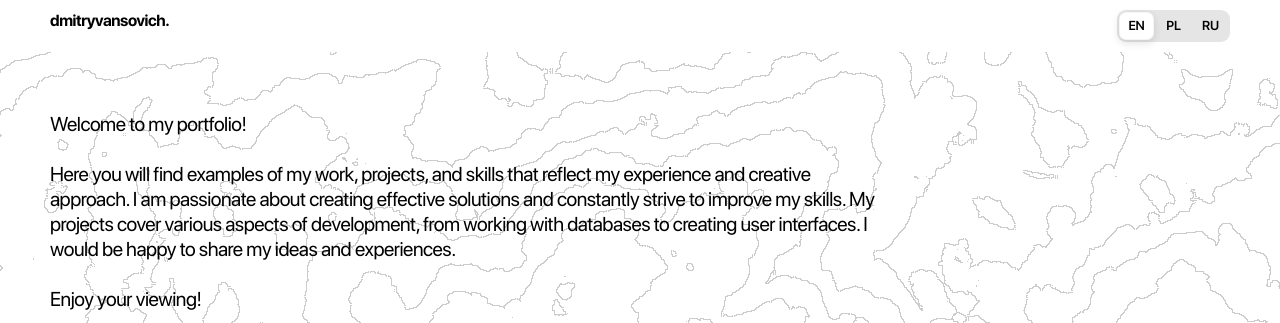
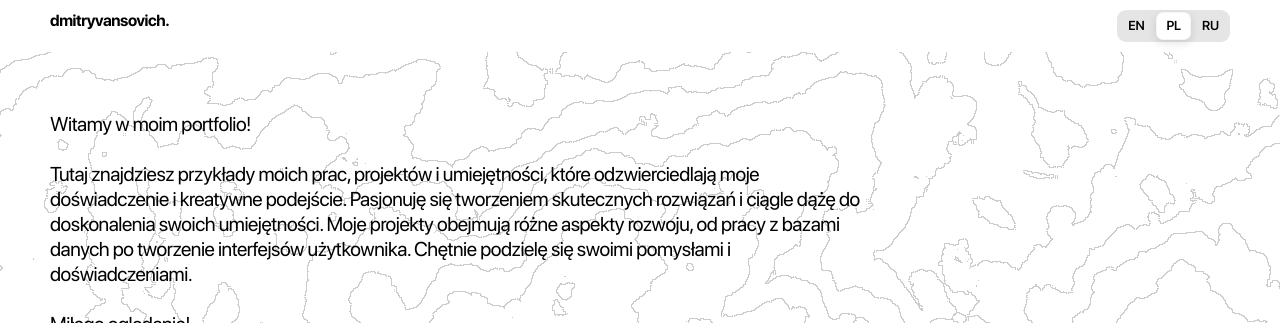
Before and after one commit to dmitryvansovich/dmitryvansovich, a plain HTML site: page index.html in a window 1280 px wide. Shown: the top 323 px of the page. Drawn offline with nearby package versions, Linux system fonts and the light colour scheme.

Commit message:
Update index.html

```diff
--- a/index.html
+++ b/index.html
@@ -54,7 +54,7 @@
     </section>
 
     <script>
-        let language_selected = localStorage.getItem('language_selected') || 1;
+        let language_selected = localStorage.getItem('language_selected') || 2;
         let language_selected_dom = document.getElementById('language-selected');
         function changeLanguage(lang){
             if(lang < 1 && lang > 3) return;
```
